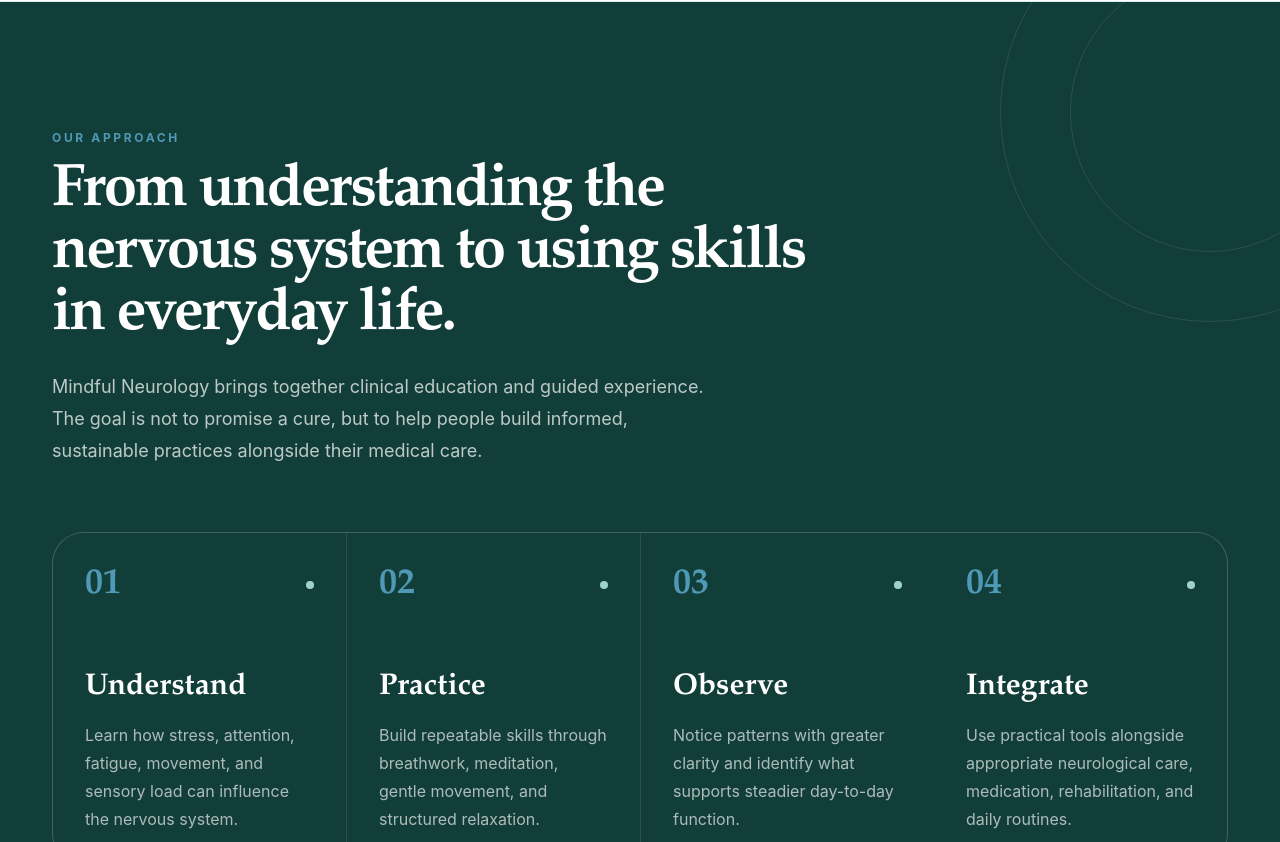
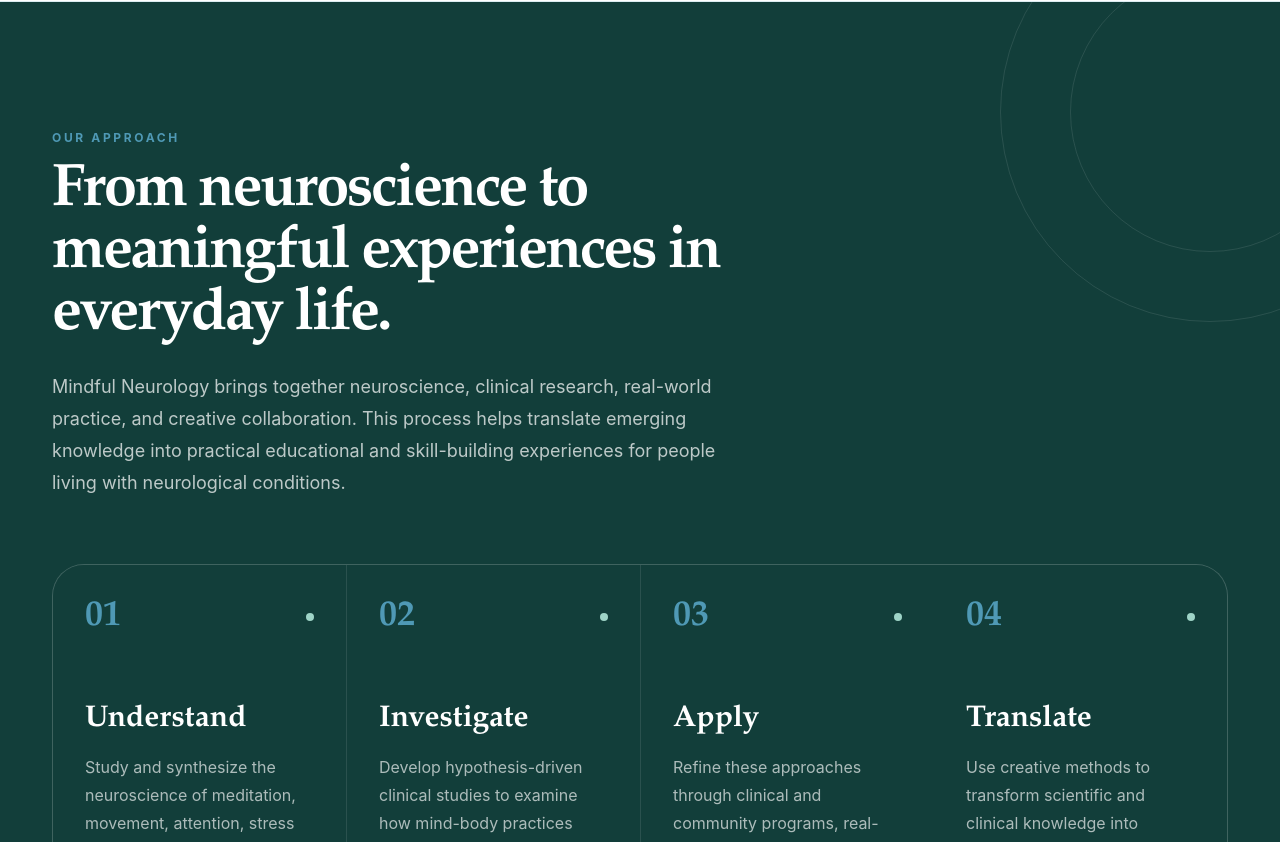
Before and after one commit to TuranAshish/mindful-neurology, a Next.js app: page / in a window 1280 px wide. Shown: the part 1458-2300 px from the top of the page. Built offline with nearby package versions, Linux system fonts and the light colour scheme.

Commit message:
Update page.tsx

```diff
--- a/app/page.tsx
+++ b/app/page.tsx
@@ -54,10 +54,10 @@
 ];
 
 const approach = [
-  ["Understand", "Learn how stress, attention, fatigue, movement, and sensory load can influence the nervous system."],
-  ["Practice", "Build repeatable skills through breathwork, meditation, gentle movement, and structured relaxation."],
-  ["Observe", "Notice patterns with greater clarity and identify what supports steadier day-to-day function."],
-  ["Integrate", "Use practical tools alongside appropriate neurological care, medication, rehabilitation, and daily routines."],
+  ["Understand", "Study and synthesize the neuroscience of meditation, movement, attention, stress regulation, and the nervous system."],
+  ["Investigate", "Develop hypothesis-driven clinical studies to examine how mind-body practices may influence neurological function and well-being."],
+  ["Apply", "Refine these approaches through clinical and community programs, real-world feedback, and collaborations with healthcare systems and community organizations."],
+  ["Translate", "Use creative methods to transform scientific and clinical knowledge into accessible educational experiences, practical tools, and public programs."],
 ];
 
 const team = [
@@ -252,7 +252,7 @@
         <div className="absolute right-[-140px] top-[-100px] h-[420px] w-[420px] rounded-full border border-white/10" />
         <div className="absolute right-[-70px] top-[-30px] h-[280px] w-[280px] rounded-full border border-white/10" />
         <div className="relative mx-auto max-w-[1240px] px-5 lg:px-8">
-          <SectionHeading light eyebrow="Our approach" title="From understanding the nervous system to using skills in everyday life." copy="Mindful Neurology brings together clinical education and guided experience. The goal is not to promise a cure, but to help people build informed, sustainable practices alongside their medical care." />
+          <SectionHeading light eyebrow="Our approach" title="From neuroscience to meaningful experiences in everyday life." copy="Mindful Neurology brings together neuroscience, clinical research, real-world practice, and creative collaboration. This process helps translate emerging knowledge into practical educational and skill-building experiences for people living with neurological conditions." />
 
           <div className="mt-16 grid gap-px overflow-hidden rounded-[2rem] border border-white/10 bg-white/10 md:grid-cols-2 lg:grid-cols-4">
             {approach.map(([title, text], index) => (
```
